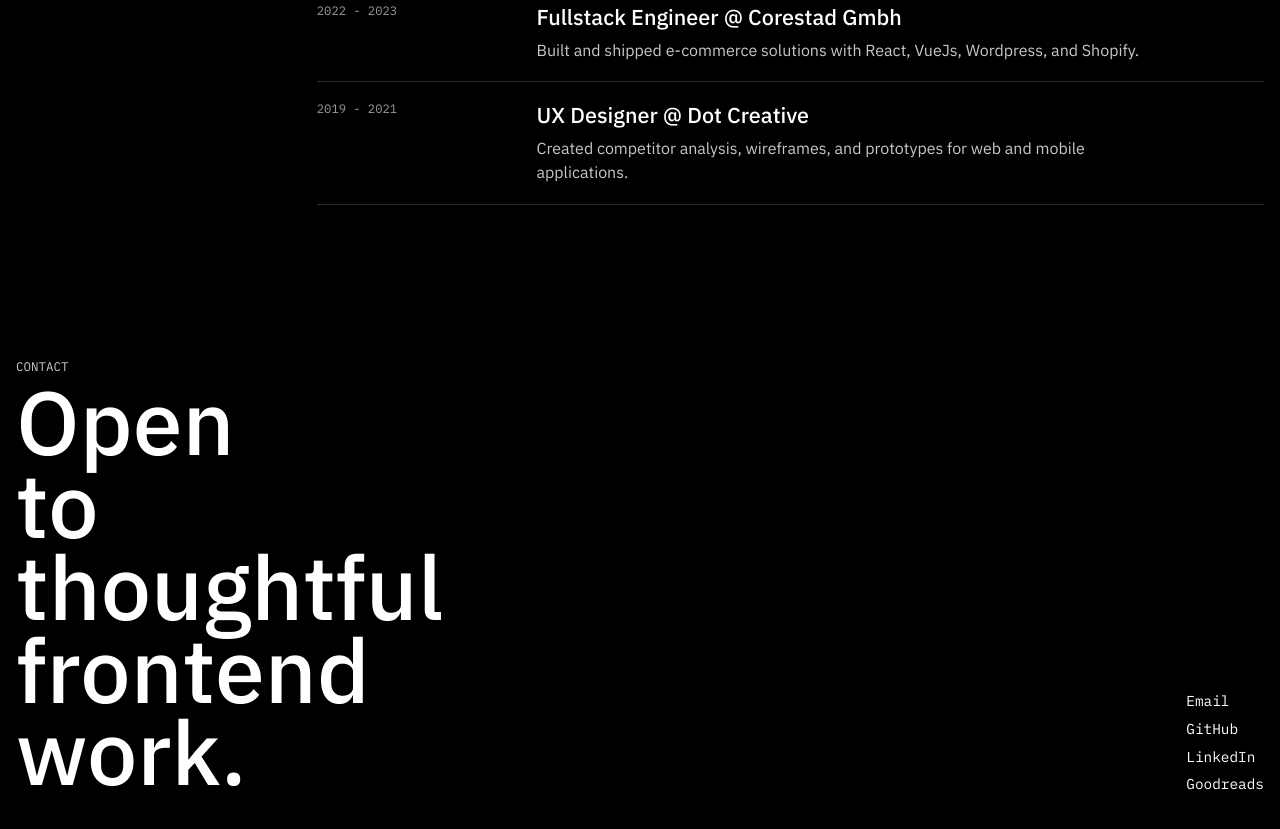
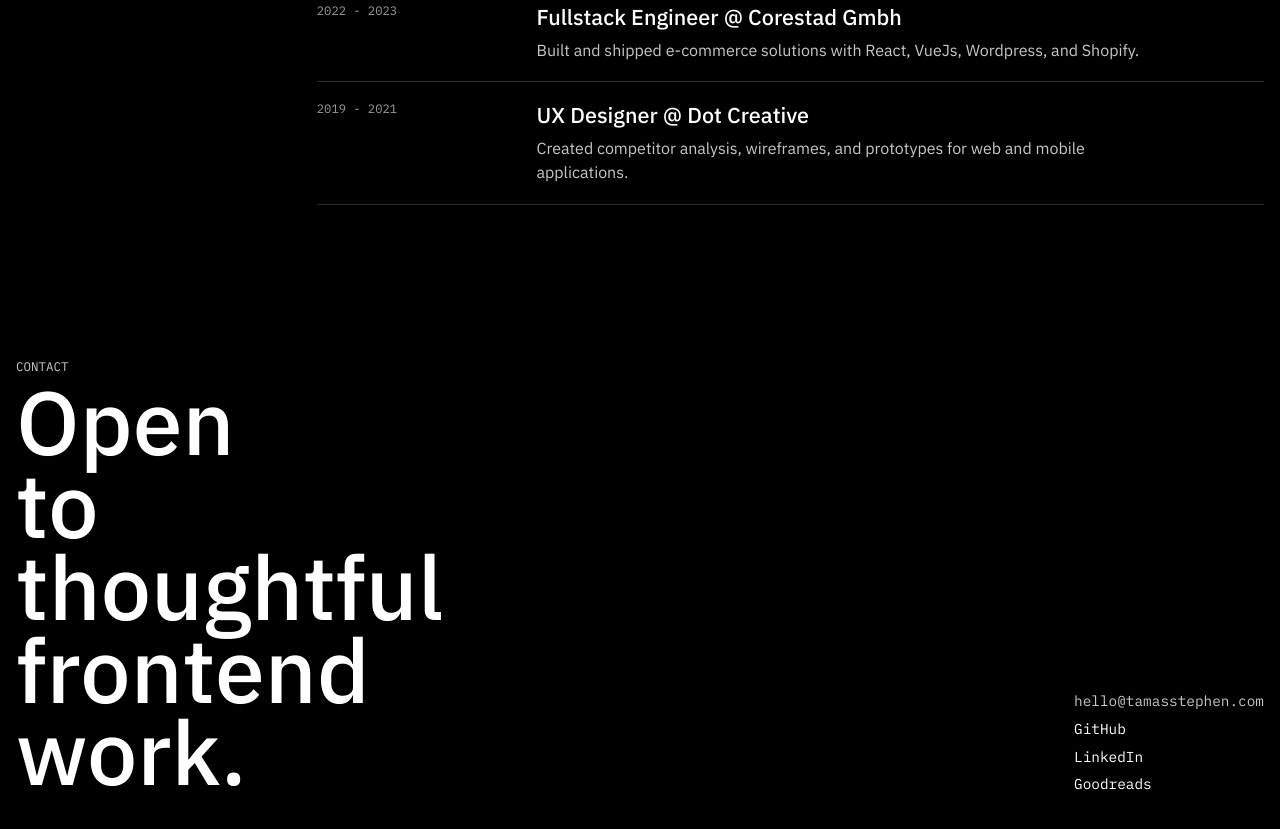
Before and after one commit to tamasstephen/personal_v3, a website: page index.html in a window 1280 px wide. Shown: the part 1955-2784 px from the top of the page. Drawn offline with Linux system fonts and the light colour scheme.

Commit message:
Update contact email display

```diff
--- a/index.html
+++ b/index.html
@@ -55,7 +55,7 @@
             systems, production discipline, and calm user flows.
           </p>
           <div class="hero-actions" aria-label="Primary actions">
-            <a class="primary-link" href="mailto:tamas.stephen@proton.me">Email me</a>
+            <a class="primary-link" href="#contact">Contact</a>
             <a class="text-link" href="#work">View work</a>
           </div>
         </div>
@@ -181,7 +181,7 @@
           <h2 id="contact-title">Open to thoughtful frontend work.</h2>
         </div>
         <ul>
-          <li><a class="text-link" href="mailto:tamas.stephen@proton.me">Email</a></li>
+          <li><span class="contact-email">hello@tamasstephen.com</span></li>
           <li><a class="text-link" href="https://github.com/tamasstephen" target="_blank" rel="noopener noreferrer">GitHub</a></li>
           <li><a class="text-link" href="https://www.linkedin.com/in/tam%C3%A1s-stephen/" target="_blank" rel="noopener noreferrer">LinkedIn</a></li>
           <li><a class="text-link" href="https://www.goodreads.com/user/show/58252699-tam-s-stephen" target="_blank" rel="noopener noreferrer">Goodreads</a></li>
--- a/styles.css
+++ b/styles.css
@@ -420,6 +420,10 @@ h1 {
   font-size: 0.9rem;
 }
 
+.contact-email {
+  color: var(--page-muted);
+}
+
 a:focus-visible {
   outline: 2px solid var(--page-ink);
   outline-offset: 3px;
```
